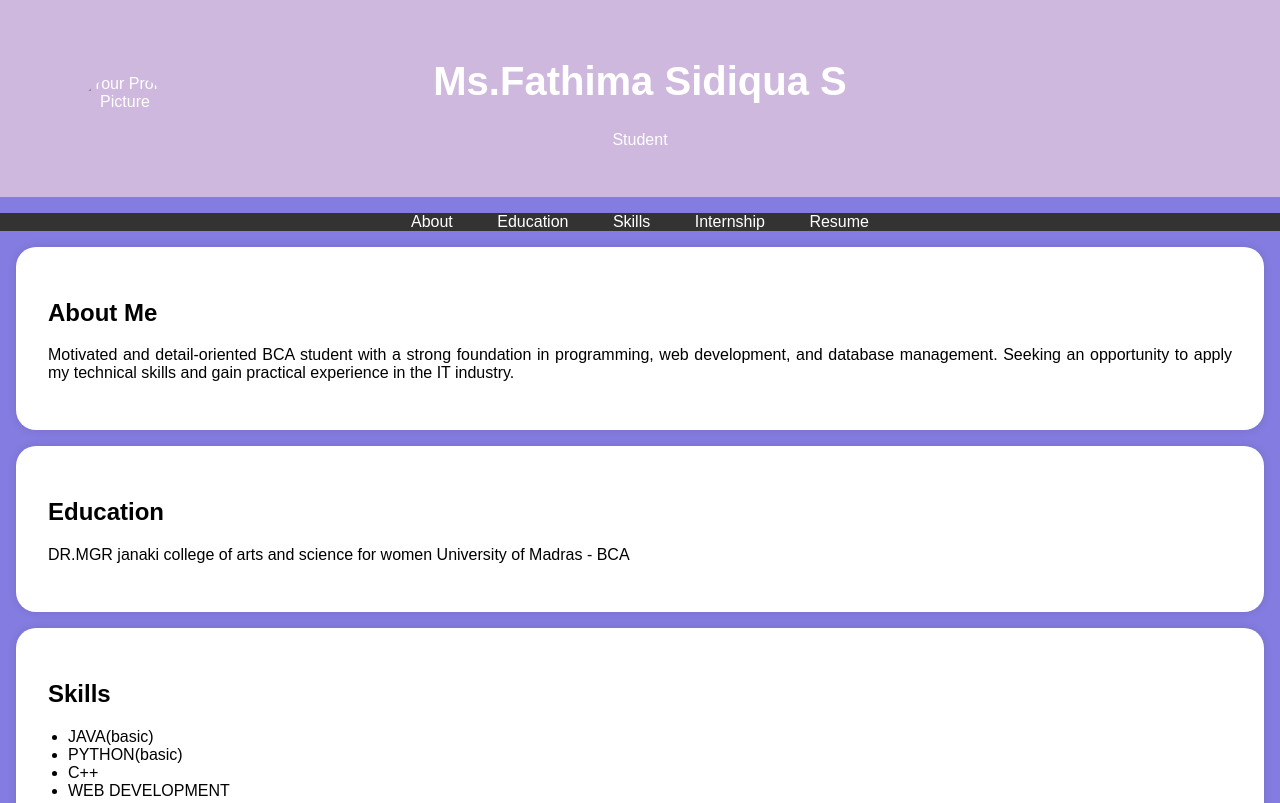
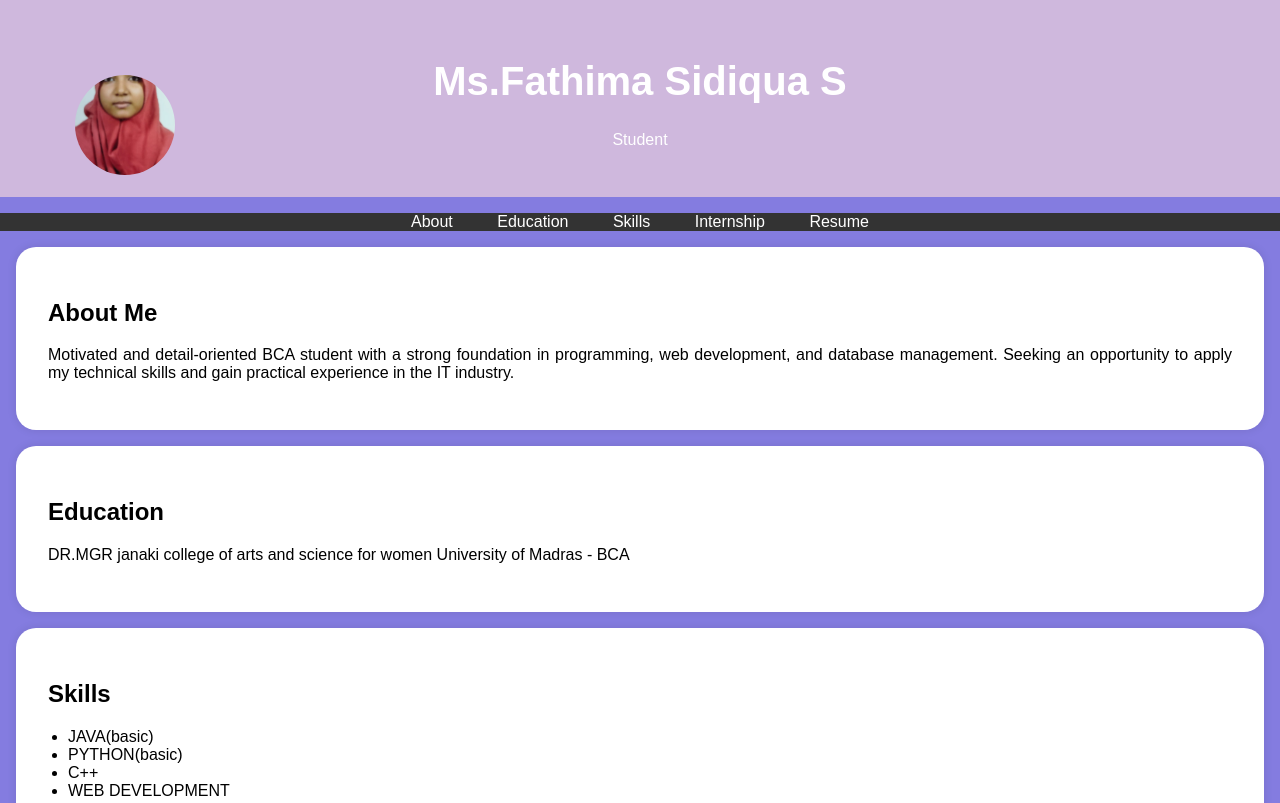
Before and after one commit to FathimaSidiqua-20/digital-portfolio, a plain HTML site: page index.html in a window 1280 px wide. Shown: the top 803 px of the page. Drawn offline with Linux system fonts and the light colour scheme.

Commit message:
Update index.html

```diff
--- a/index.html
+++ b/index.html
@@ -95,7 +95,7 @@
     <header>
         <div class="header-content">
             <!-- Add your profile picture here -->
-            <img src="Profile pic.jpg" alt="Your Profile Picture" class="profile-picture">
+            <img src="Profile.jpg" alt="Your Profile Picture" class="profile-picture">
             <h1>Ms.Fathima Sidiqua S</h1>
             <p>Student</p>
         </div>
```
